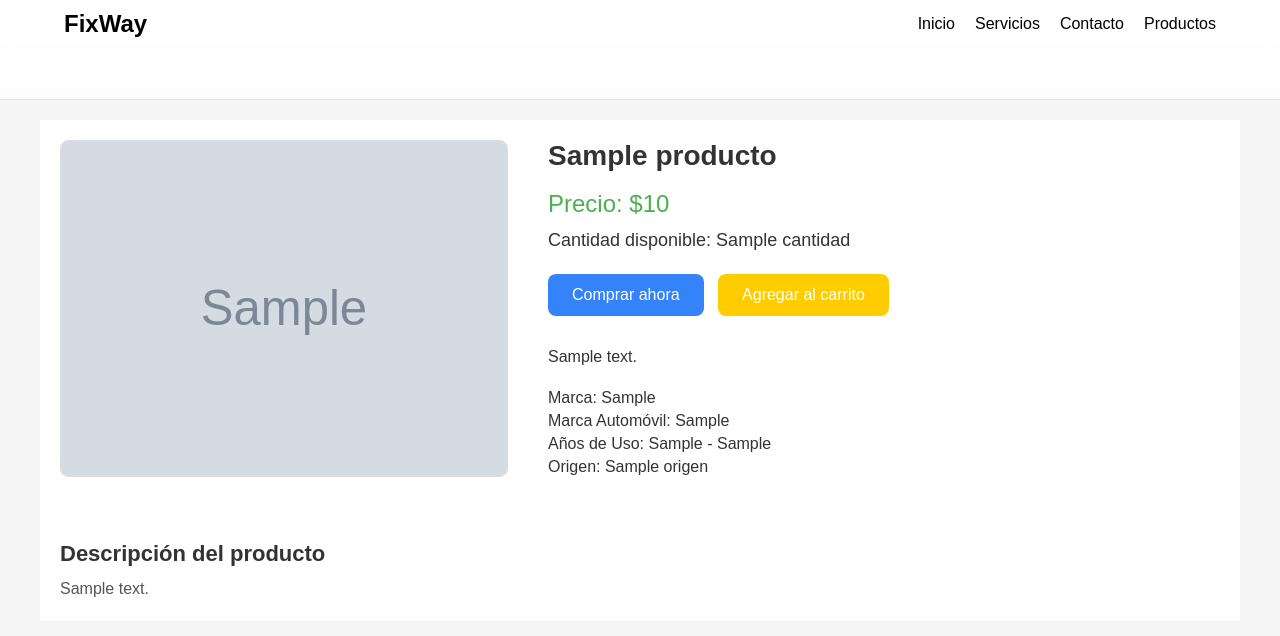
After one commit to TESIS-FIXWAY/FixWay-web, a Django app: template FixWay/FixWayApp/templates/tienda/detalleProducto.html in a window 1280 px wide. The commit adds this page. Shown: the top 636 px of the page. Run offline with Django 5.2, Linux system fonts and the light colour scheme; the template is opened without the code that fills it: most values are stand-ins (such as "Sample title", 1, 10 or a date in 2020); grey boxes marked "Sample" are stand-in pictures.

Commit message:
mas diseño

```diff
--- /dev/null
+++ b/FixWay/FixWayApp/templates/tienda/detalleProducto.html
@@ -0,0 +1,49 @@
+{% load static %}
+
+<!DOCTYPE html>
+<html lang="es">
+<head>
+    <meta charset="UTF-8">
+    <meta name="viewport" content="width=device-width, initial-scale=1.0">
+    <title>{{ producto.nombreProducto }}</title>
+    <link rel="stylesheet" href="{% static 'css/detalleProducto.css' %}">
+</head>
+<body>
+    {% include 'navbar.html' %}
+
+    <main class="product-container">
+        <section class="product-main">
+            <div class="image-container">
+                <img src="{% if producto.imagenURL %}{{ producto.imagenURL }}{% else %}{% static 'images/notFile.png' %}{% endif %}" alt="{{ producto.nombreProducto }}">
+            </div>
+
+            <div class="product-details">
+                <h1 class="product-name">{{ producto.nombreProducto }}</h1>
+                <p class="product-price">Precio: ${{ producto.precioDetalle }}</p>
+                <p class="product-stock">Cantidad disponible: {{ producto.cantidad }}</p>
+
+                <div class="buy-section">
+                    <button class="buy-button">Comprar ahora</button>
+                    <button class="add-cart-button">Agregar al carrito</button>
+                </div>
+
+                <p class="product-description-short">
+                    {{ producto.descripcion }}
+                </p>
+
+                <ul class="product-features">
+                    <li>Marca: {{ producto.marcaProducto }}</li>
+                    <li>Marca Automóvil: {{ producto.marcaAutomovil }}</li>
+                    <li>Años de Uso: {{ producto.anoProductoUsoInicio }} - {{ producto.anoProductoUsoFin }}</li>
+                    <li>Origen: {{ producto.origen }}</li>
+                </ul>
+            </div>
+        </section>
+
+        <section class="product-description-long">
+            <h2>Descripción del producto</h2>
+            <p>{{ producto.descripcion }}</p>
+        </section>
+    </main>
+</body>
+</html>
--- a/FixWay/FixWayApp/urls.py
+++ b/FixWay/FixWayApp/urls.py
@@ -2,6 +2,7 @@ from django.urls import path
 from . import views
 
 urlpatterns = [
-    path('', views.index_view, name='index'),  # Ruta para la página principal
-    path('inventario/', views.inventario_view, name='inventario'),  # Ruta para el inventario
+    path('', views.index_view, name='index'),
+    path('inventario/', views.inventario_view, name='inventario'),
+    path('producto/<str:producto_id>/', views.detalle_producto, name='detalle_producto'),  # Captura el ID como string
 ]
--- /dev/null
+++ b/FixWay/static/css/detalleProducto.css
@@ -0,0 +1,132 @@
+/* Estilos generales */
+body {
+    font-family: Arial, sans-serif;
+    background-color: #f5f5f5;
+    color: #333;
+    margin: 0;
+    padding: 0;
+}
+
+.product-container {
+    max-width: 1200px;
+    margin: 120px auto;
+    padding: 20px;
+    display: flex;
+    flex-direction: column;
+    background-color: #fff;
+}
+
+.product-main {
+    display: flex;
+    gap: 40px;
+    margin-bottom: 40px;
+}
+
+.image-container {
+    flex: 1;
+}
+
+.image-container img {
+    width: 100%;
+    border-radius: 8px;
+    border: 1px solid #ddd;
+}
+
+.product-details {
+    flex: 1.5;
+    display: flex;
+    flex-direction: column;
+    justify-content: space-between;
+}
+
+.product-name {
+    font-size: 28px;
+    font-weight: bold;
+    margin-bottom: 15px;
+}
+
+.product-price {
+    font-size: 24px;
+    color: #4CAF50;
+    margin-bottom: 10px;
+}
+
+.product-stock {
+    font-size: 18px;
+    margin-bottom: 20px;
+}
+
+.buy-section {
+    margin-bottom: 30px;
+}
+
+.buy-button, .add-cart-button {
+    background-color: #3483fa;
+    color: #fff;
+    padding: 12px 24px;
+    border: none;
+    cursor: pointer;
+    border-radius: 8px;
+    margin-right: 10px;
+    font-size: 16px;
+}
+
+.add-cart-button {
+    background-color: #ffcc00;
+}
+
+.buy-button:hover {
+    background-color: #2968c8;
+}
+
+.add-cart-button:hover {
+    background-color: #e6b800;
+}
+
+.product-description-short {
+    font-size: 16px;
+    margin-bottom: 20px;
+}
+
+.product-features {
+    list-style: none;
+    padding: 0;
+    margin: 0;
+}
+
+.product-features li {
+    font-size: 16px;
+    margin-bottom: 5px;
+}
+
+.product-description-long {
+    margin-top: 20px;
+}
+
+.product-description-long h2 {
+    font-size: 22px;
+    margin-bottom: 10px;
+}
+
+.product-description-long p {
+    font-size: 16px;
+    line-height: 1.5;
+    color: #555;
+}
+
+/* Responsive Design */
+@media screen and (max-width: 768px) {
+    .product-main {
+        flex-direction: column;
+    }
+
+    .buy-section {
+        display: flex;
+        flex-direction: column;
+    }
+
+    .buy-button, .add-cart-button {
+        width: 100%;
+        margin-bottom: 10px;
+    }
+}
```
Also changed, not shown: FixWay/FixWayApp/templates/inventario.html (deleted, +0 -33 lines), FixWay/FixWayApp/templates/tienda/inventario.html (added, +35 -0 lines), FixWay/FixWayApp/views.py (+20 -4 lines), FixWay/static/css/inventario.css (+4 -3 lines).
